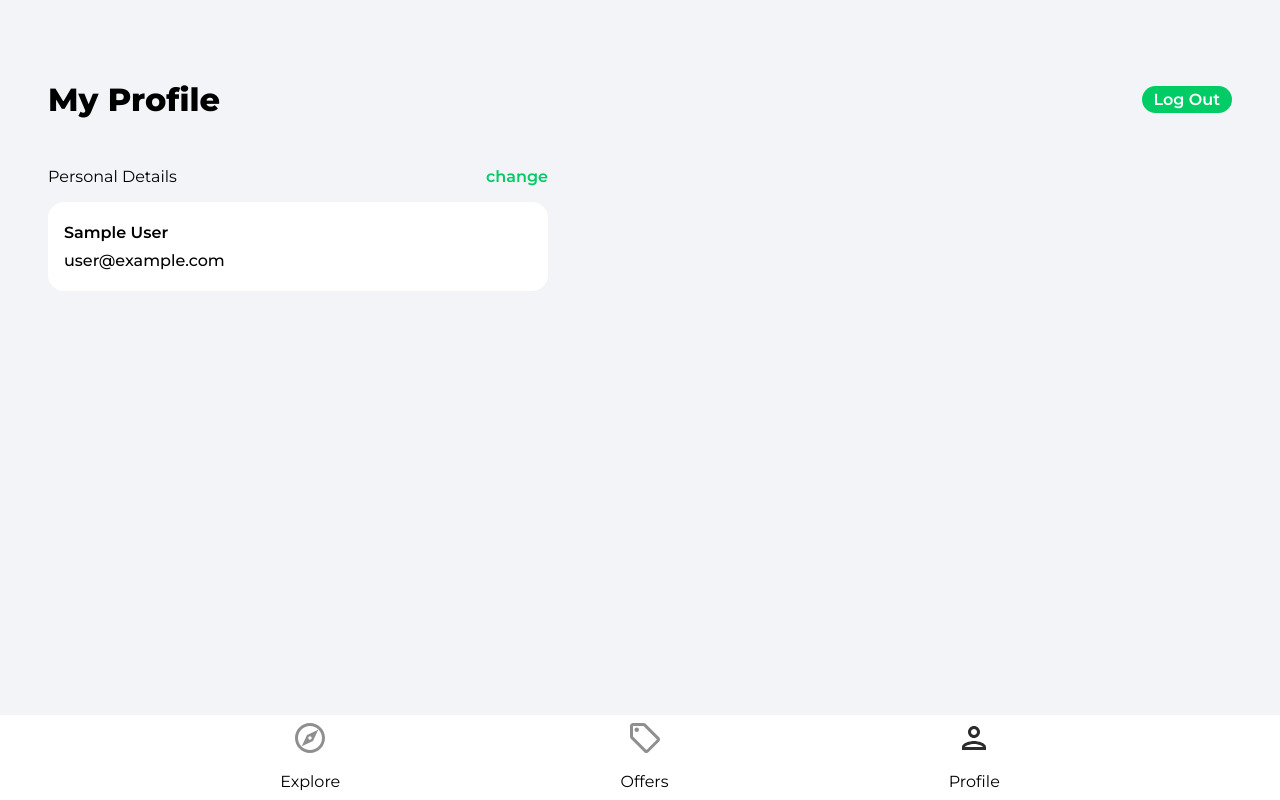
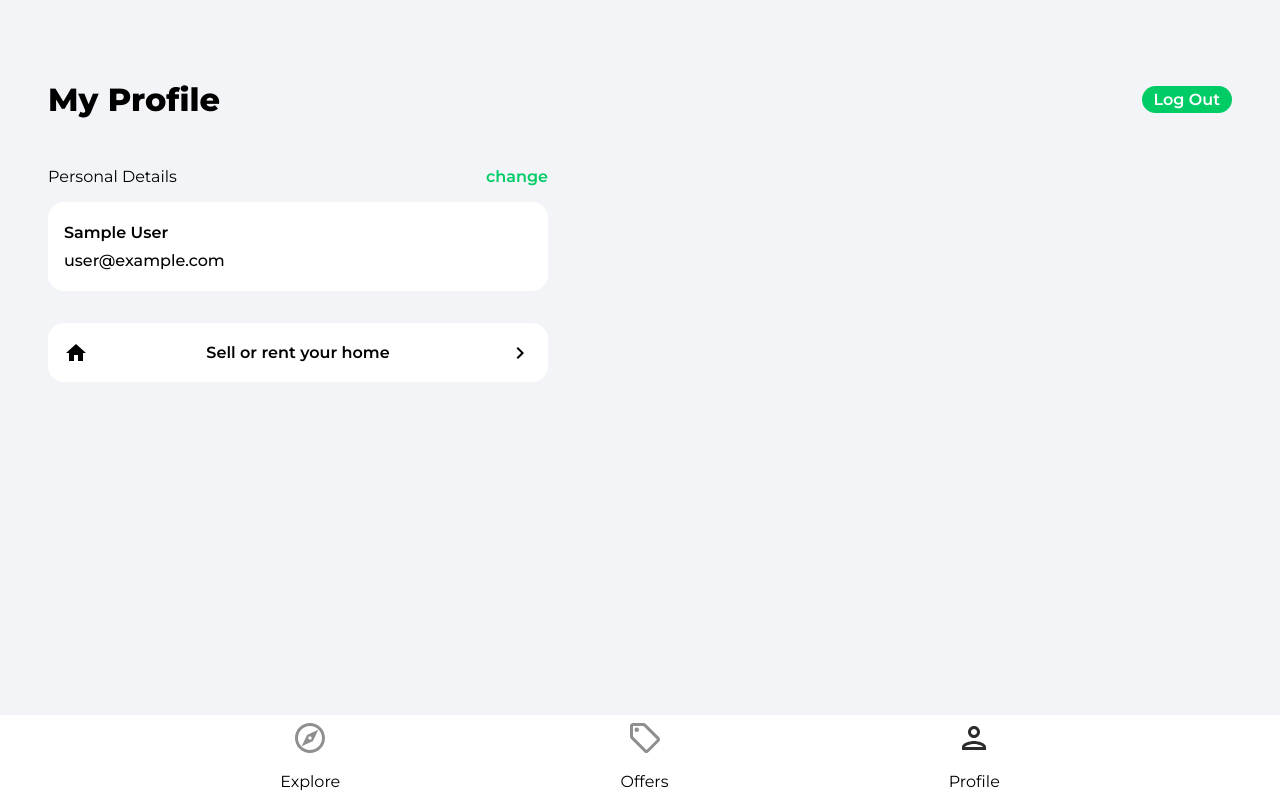
Before and after one commit to ctran0105/house-marketplace, a React (Create React App) app: page /profile in a window 1280 px wide. Built offline with nearby package versions, Linux system fonts and the light colour scheme; no server answers; sample sign-in values are in the browser's storage.

Commit message:
Add link directing to create-listing in Profile

```diff
--- a/src/pages/Profile.jsx
+++ b/src/pages/Profile.jsx
@@ -1,9 +1,12 @@
 import { useState } from "react";
 import { getAuth, updateProfile } from "firebase/auth";
+import { Link } from "react-router-dom";
 import { useNavigate } from "react-router-dom";
 import { db } from "../firebase.config";
 import { updateDoc, doc } from "firebase/firestore";
 import { toast } from "react-toastify";
+import arrowRight from "../assets/svg/keyboardArrowRightIcon.svg";
+import homeIcon from "../assets/svg/homeIcon.svg";
 
 function Profile() {
   const auth = getAuth();
@@ -88,6 +91,11 @@ function Profile() {
             />
           </form>
         </div>
+        <Link to="/create-listing" className="createListing">
+          <img src={homeIcon} alt="home" />
+          <p>Sell or rent your home</p>
+          <img src={arrowRight} alt="arrow right" />
+        </Link>
       </main>
     </div>
   );
```
